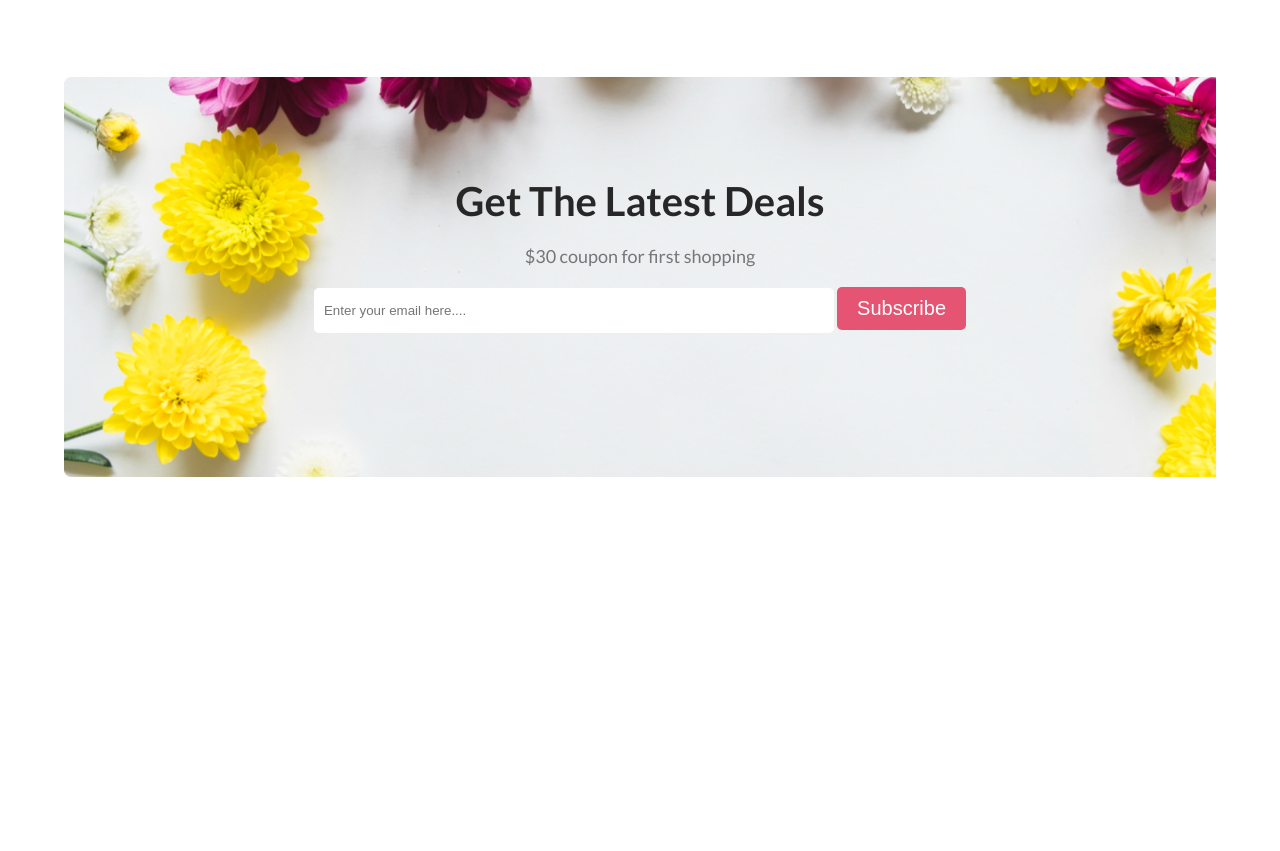
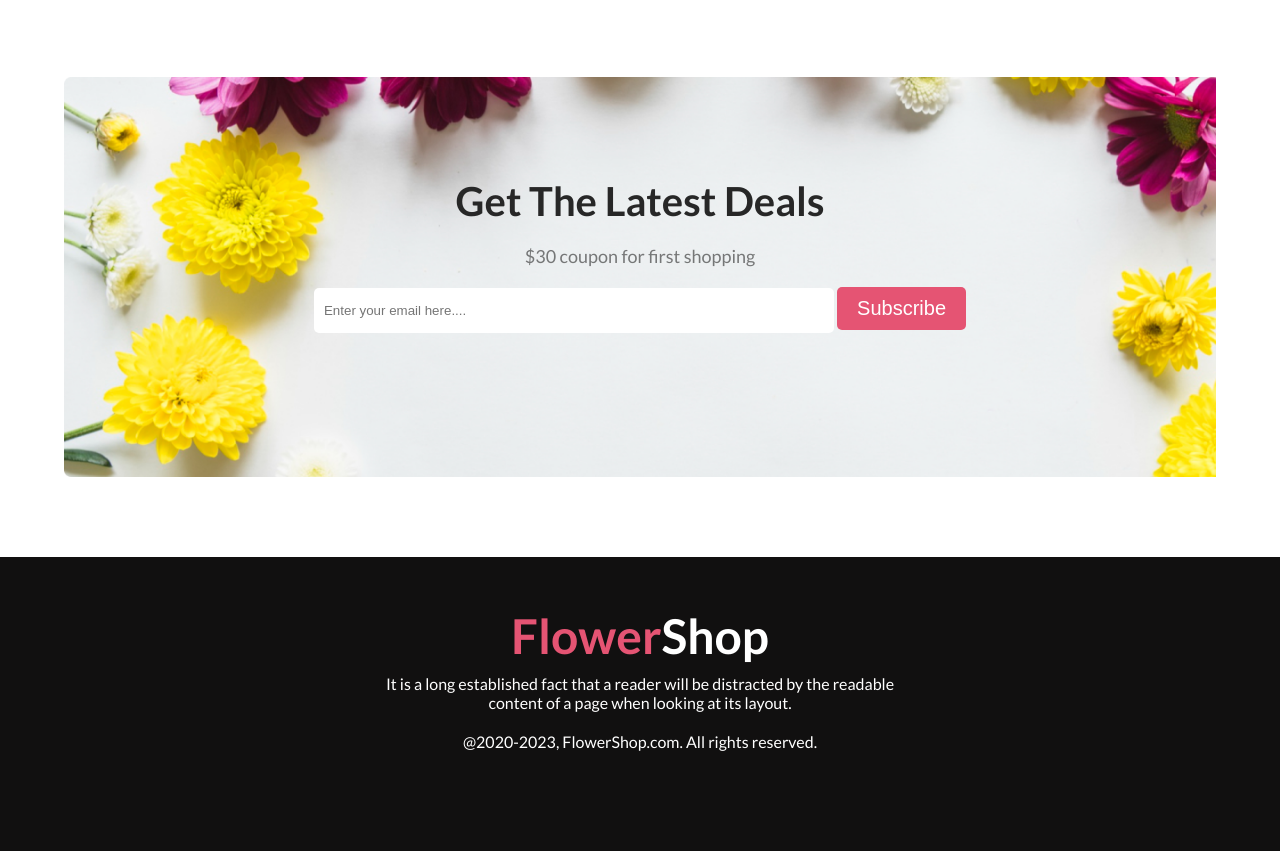
Before and after one commit to rayahanalways/flower-shop-assignment, a plain HTML site: page index.html in a window 1280 px wide. Shown: the part 2874-3725 px from the top of the page. Before the commit the page ends 3431 px from the top, so only its background shows below. Drawn offline with Linux system fonts and the light colour scheme.

Commit message:
footer added

```diff
--- a/index.html
+++ b/index.html
@@ -103,11 +103,18 @@
             </div>
         </div>
 
-        <section>
+    </main>
 
-        </section>
-    </main>
-    <footer></footer>
+
+    <footer>
+        <div class="footer-section">
+            <h3 class="footer-title"><span class="flower-color">Flower</span>Shop</h3>
+            <p class="footer-description">It is a long established fact that a reader will be distracted by the readable
+                <br>content of a page when looking at its layout.
+            </p>
+            <p class="footer-copyright">@2020-2023, FlowerShop.com. All rights reserved. </p>
+        </div>
+    </footer>
 </body>
 
 </html>
--- a/style.css
+++ b/style.css
@@ -256,7 +256,7 @@ body {
 }
 
 .form-section {
-    width: 80%;
+    width: 90%;
     margin: 0 auto;
     display: flex;
     justify-content: center;
@@ -278,3 +278,42 @@ body {
     border-radius: 5px;
     border: 0;
 }
+
+/* latest section end  */
+
+/* footer section started  */
+.footer-section {
+    background: #111010;
+    padding: 50px 100px;
+}
+
+.footer-title {
+    color: #fff;
+    font-size: 48px;
+    text-align: center;
+    margin-bottom: 10px;
+}
+
+.flower-color {
+    color: #E55473;
+}
+
+
+.footer-description {
+    color: #fff;
+    text-align: center;
+    font-size: 16px;
+    font-weight: 400;
+    margin-bottom: 20px;
+}
+
+.footer-copyright {
+    color: #fff;
+    text-align: center;
+    font-size: 16px;
+    font-weight: 400;
+    margin-bottom: 50px;
+
+}
+
+/* footer section end  */
```
